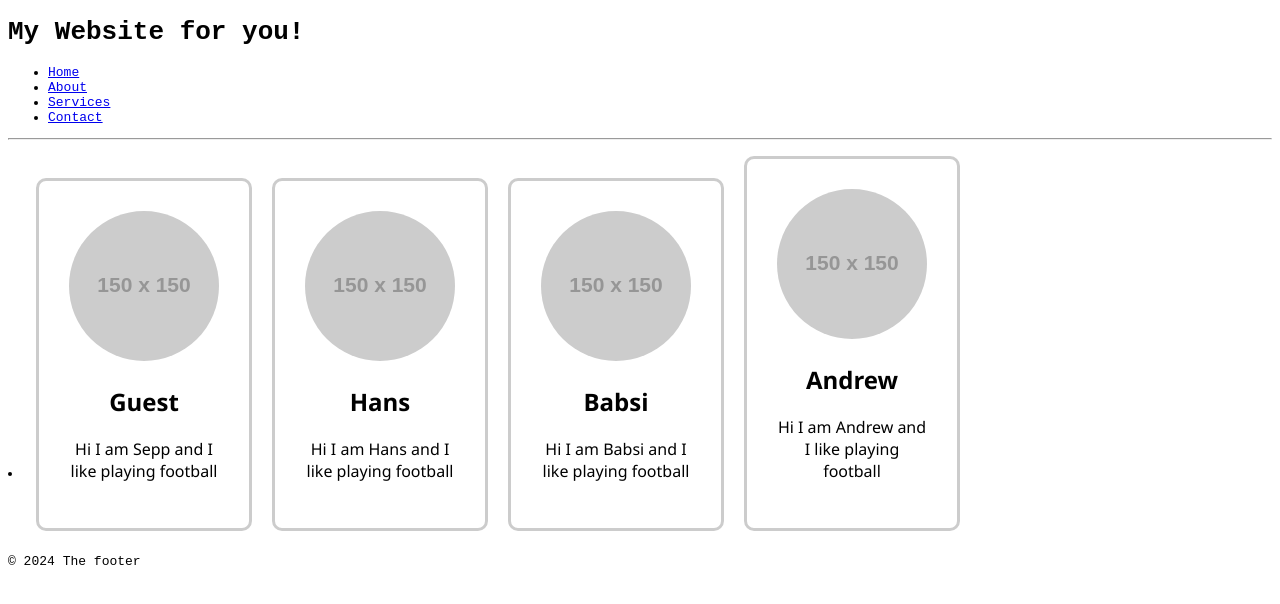
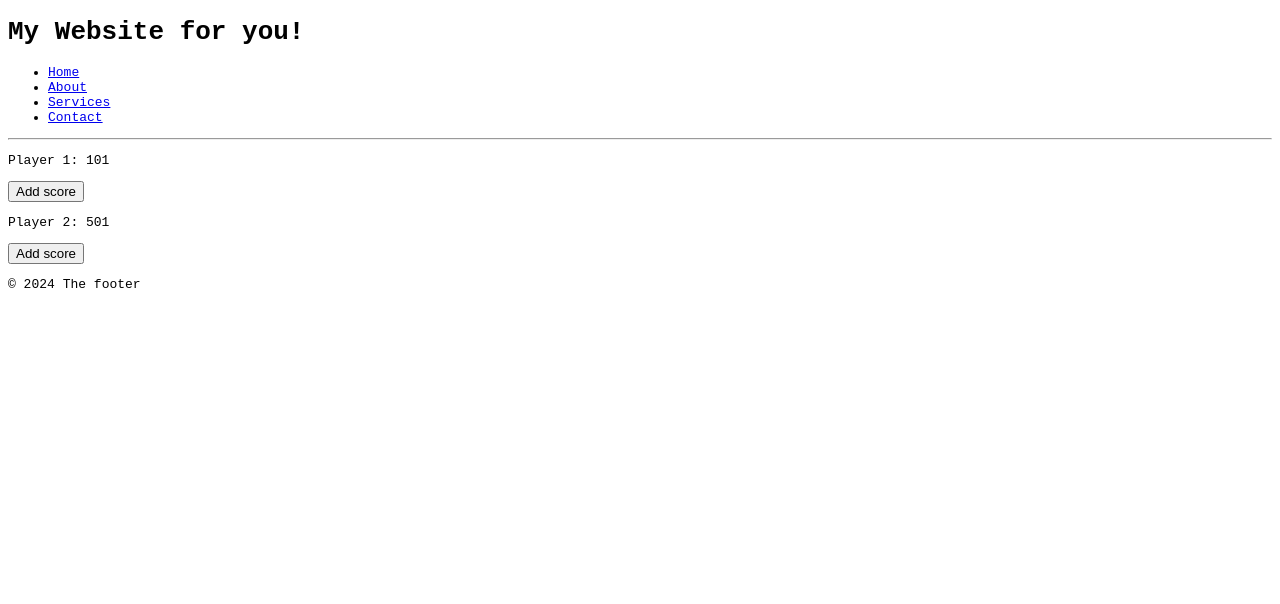
Before and after one commit to taylorPat/react, a React (Vite) app in the folder my-react-app/: page / in a window 1280 px wide. Shown: the top 604 px of the page. Built offline with nearby package versions, Linux system fonts and the light colour scheme.

Commit message:
feat: implement simple darts score board

```diff
--- a/my-react-app/src/App.jsx
+++ b/my-react-app/src/App.jsx
@@ -1,17 +1,11 @@
 import Header from './Header.jsx'
 import Footer from './Footer.jsx'
-import Cards from './Cards.jsx'
+import UseStateComp from './UseStateComp.jsx'
 
 function App() {
-  const influencers = [
-    {"id": 1, "desc": "Hi I am Sepp and I like playing football"},
-    {"id": 2, "name": "Hans", "desc": "Hi I am Hans and I like playing football"},
-    {"id": 3, "name": "Babsi", "desc": "Hi I am Babsi and I like playing football"},
-    {"id": 4, "name": "Andrew", "desc": "Hi I am Andrew and I like playing football"},
-  ]
   return( <>
             <Header/>
-            <Cards influencers={influencers} />
+            <UseStateComp />
             <Footer/>
           </>)
 }
--- /dev/null
+++ b/my-react-app/src/UseStateComp.jsx
@@ -0,0 +1,29 @@
+import { useState } from "react"
+
+function UseStateComp() {
+    const [scorePlayer1, setScorePlayer1] = useState(101);
+    const [scorePlayer2, setScorePlayer2] = useState(501);
+
+    const addScore = (currentScore, setScore) => {
+        let newScore = currentScore - 30;
+        if (newScore === 0) {
+            newScore = 501
+        }
+        if (newScore <= 0) {
+            newScore = currentScore
+        }
+        setScore(newScore)
+    }
+
+    return(
+        <div>
+            <p>Player 1: {scorePlayer1}</p>
+            <button onClick={() => addScore(scorePlayer1, setScorePlayer1)}>Add score</button>
+            <p>Player 2: {scorePlayer2}</p>
+            <button onClick={() => addScore(scorePlayer2, setScorePlayer2)}>Add score</button>
+
+        </div>
+    )
+}
+
+export default UseStateComp
```
